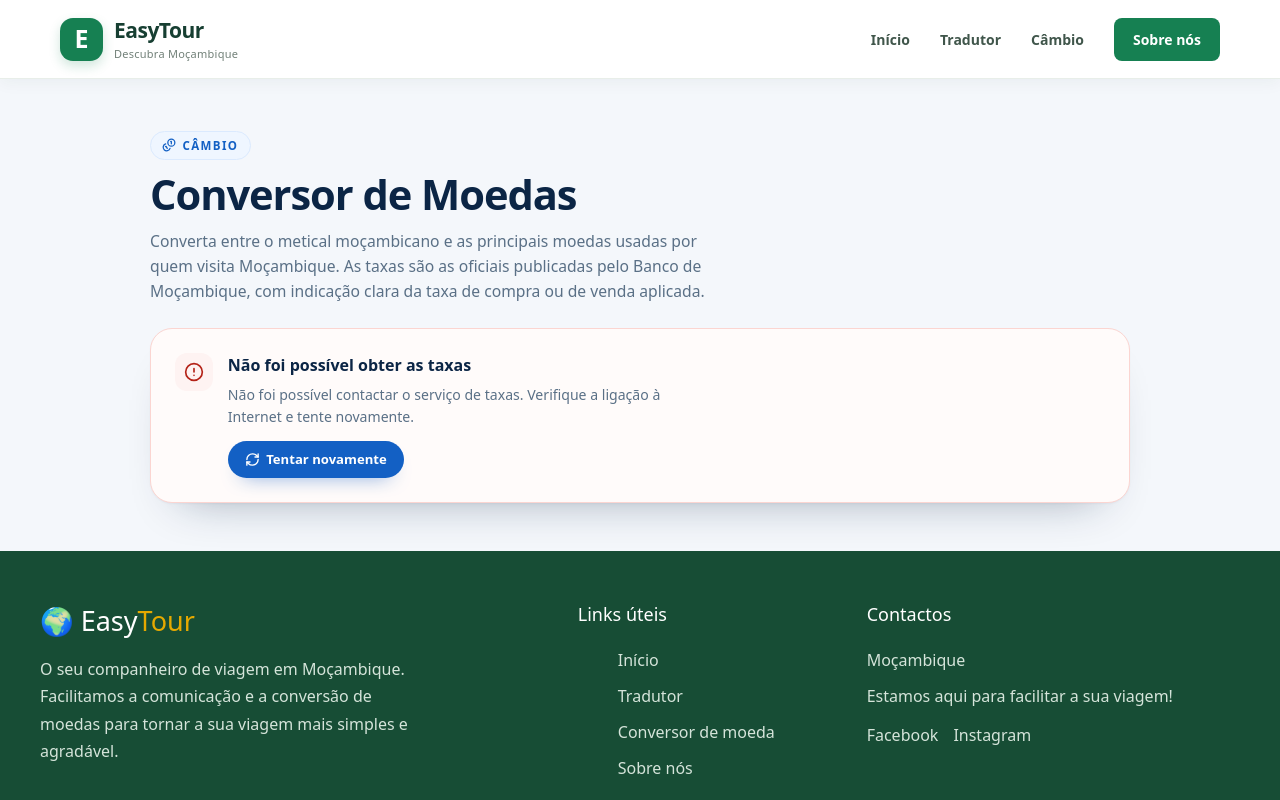
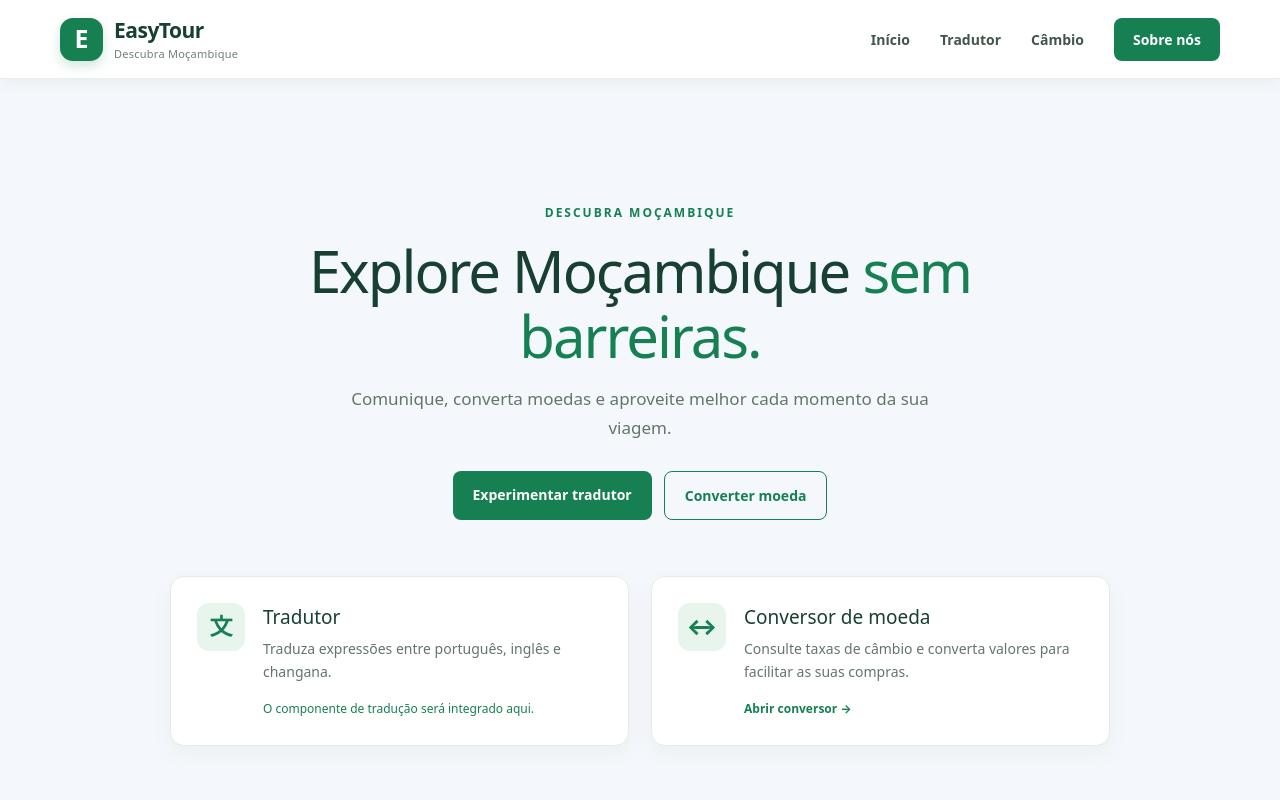
Before and after one commit to GuercoXavier/EasyTour, a Vue app in the folder EasyTour/: page / in a window 1280 px wide. Shown: the top 800 px of the page. Built offline with nearby package versions, Linux system fonts and the light colour scheme; no server answers.

Commit message:
Correcao da homepage

```diff
--- a/EasyTour/src/components/AppHeader.vue
+++ b/EasyTour/src/components/AppHeader.vue
@@ -1,13 +1,29 @@
+<script setup>
+import { ref } from 'vue'
+
+const menuOpen = ref(false)
+
+function closeMenu() {
+  menuOpen.value = false
+}
+</script>
+
 <template>
   <header class="site-header">
     <div class="header-container">
-      <a class="brand" href="#inicio" aria-label="EasyTour - página inicial" @click="closeMenu">
+
+      <RouterLink
+        class="brand"
+        to="/inicio"
+        aria-label="EasyTour - página inicial"
+        @click="closeMenu"
+      >
         <span class="brand-mark" aria-hidden="true">E</span>
         <span class="brand-copy">
           <strong>EasyTour</strong>
           <small>Descubra Moçambique</small>
         </span>
-      </a>
+      </RouterLink>
 
       <button
         class="menu-toggle"
@@ -19,25 +35,31 @@
         <span></span><span></span><span></span>
       </button>
 
-      <nav class="main-nav" :class="{ 'is-open': menuOpen }" aria-label="Navegação principal">
-        <a href="#inicio" class="nav-link" @click="closeMenu">Início</a>
-        <a href="#tradutor" class="nav-link" @click="closeMenu">Tradutor</a>
-        <a href="#cambio" class="nav-link" @click="closeMenu">Câmbio</a>
-        <a href="#sobre" class="nav-cta" @click="closeMenu">Sobre nós</a>
+      <nav
+        class="main-nav"
+        :class="{ 'is-open': menuOpen }"
+        aria-label="Navegação principal"
+      >
+        <RouterLink to="/inicio" class="nav-link" @click="closeMenu">
+          Início
+        </RouterLink>
+
+        <RouterLink to="/inicio#tradutor" class="nav-link" @click="closeMenu">
+          Tradutor
+        </RouterLink>
+
+        <RouterLink to="/cambio" class="nav-link" @click="closeMenu">
+          Câmbio
+        </RouterLink>
+
+        <RouterLink to="/inicio" class="nav-cta" @click="closeMenu">
+          Sobre nós
+        </RouterLink>
       </nav>
+
     </div>
   </header>
 </template>
-
-<script setup>
-import { ref } from 'vue'
-
-const menuOpen = ref(false)
-
-function closeMenu() {
-  menuOpen.value = false
-}
-</script>
 
 <style scoped>
 .site-header {
--- a/EasyTour/src/router/index.js
+++ b/EasyTour/src/router/index.js
@@ -1,14 +1,19 @@
+
 import { createRouter, createWebHashHistory } from 'vue-router'
+
+import HomeView from '@/views/HomeView.vue'
 import CurrencyView from '@/views/CurrencyView.vue'
 
-/**
- * O componente é publicado no GitHub Pages, onde não é possível reescrever
- * pedidos para o index.html. O histórico por hash garante que qualquer rota
- * continua a funcionar ao actualizar a página.
- */
 const routes = [
   {
     path: '/',
+    alias: '/inicio',
+    name: 'home',
+    component: HomeView,
+    meta: { title: 'Início' },
+  },
+  {
+    path: '/cambio',
     name: 'currency',
     component: CurrencyView,
     meta: { title: 'Conversor de Moedas' },
@@ -24,12 +29,20 @@ const routes = [
 const router = createRouter({
   history: createWebHashHistory(import.meta.env.BASE_URL),
   routes,
-  scrollBehavior: () => ({ top: 0 }),
+  scrollBehavior(to) {
+    if (to.hash) {
+      return {
+        el: to.hash,
+        behavior: 'smooth',
+      }
+    }
+
+    return { top: 0 }
+  },
 })
 
 router.afterEach((to) => {
-  const pageTitle = to.meta?.title ? `${to.meta.title} · EasyTour` : 'EasyTour · Conversor de Moedas'
-  document.title = pageTitle
+  document.title = `${to.meta?.title || 'EasyTour'} · EasyTour`
 })
 
 export default router
--- /dev/null
+++ b/EasyTour/src/views/HomeView.vue
@@ -0,0 +1,210 @@
+
+<template>
+  <main id="inicio" class="page-content">
+    <section class="welcome-section">
+      <span class="eyebrow">DESCUBRA MOÇAMBIQUE</span>
+
+      <h1>
+        Explore Moçambique
+        <span>sem barreiras.</span>
+      </h1>
+
+      <p>
+        Comunique, converta moedas e aproveite melhor
+        cada momento da sua viagem.
+      </p>
+
+      <div class="welcome-actions">
+        <RouterLink to="/inicio#tradutor" class="primary-action">
+          Experimentar tradutor
+        </RouterLink>
+
+        <RouterLink to="/cambio" class="secondary-action">
+          Converter moeda
+        </RouterLink>
+      </div>
+    </section>
+
+    <section class="feature-placeholders" aria-label="Ferramentas EasyTour">
+      <article id="tradutor" class="feature-card">
+        <span class="feature-icon">文</span>
+
+        <div>
+          <h2>Tradutor</h2>
+          <p>
+            Traduza expressões entre português, inglês e changana.
+          </p>
+          <small>O componente de tradução será integrado aqui.</small>
+        </div>
+      </article>
+
+      <article class="feature-card">
+        <span class="feature-icon">↔</span>
+
+        <div>
+          <h2>Conversor de moeda</h2>
+          <p>
+            Consulte taxas de câmbio e converta valores
+            para facilitar as suas compras.
+          </p>
+
+          <RouterLink to="/cambio" class="card-link">
+            Abrir conversor →
+          </RouterLink>
+        </div>
+      </article>
+    </section>
+  </main>
+</template>
+
+<style scoped>
+.page-content {
+  flex: 1;
+  width: min(1160px, calc(100% - 40px));
+  margin: 0 auto;
+  padding: 76px 0 86px;
+}
+
+.welcome-section {
+  max-width: 760px;
+  margin: 0 auto 56px;
+  text-align: center;
+}
+
+.eyebrow {
+  color: #168052;
+  font-size: 12px;
+  font-weight: 800;
+  letter-spacing: 2px;
+}
+
+.welcome-section h1 {
+  margin: 16px 0;
+  color: #173f32;
+  font-size: clamp(36px, 6vw, 58px);
+  line-height: 1.12;
+  letter-spacing: -2px;
+}
+
+.welcome-section h1 span {
+  color: #168052;
+}
+
+.welcome-section p {
+  max-width: 610px;
+  margin: 0 auto;
+  color: #64756b;
+  font-size: 17px;
+  line-height: 1.7;
+}
+
+.welcome-actions {
+  display: flex;
+  justify-content: center;
+  flex-wrap: wrap;
+  gap: 12px;
+  margin-top: 28px;
+}
+
+.primary-action,
+.secondary-action {
+  padding: 13px 20px;
+  border-radius: 8px;
+  text-decoration: none;
+  font-size: 14px;
+  font-weight: 700;
+}
+
+.primary-action {
+  background: #168052;
+  color: white;
+}
+
+.secondary-action {
+  border: 1px solid #168052;
+  color: #168052;
+}
+
+.feature-placeholders {
+  display: grid;
+  grid-template-columns: repeat(2, minmax(0, 1fr));
+  gap: 22px;
+}
+
+.feature-card {
+  display: flex;
+  align-items: flex-start;
+  gap: 18px;
+  padding: 26px;
+  border: 1px solid #e4ece6;
+  border-radius: 14px;
+  background: white;
+  box-shadow: 0 8px 25px rgb(25 65 45 / 4%);
+  scroll-margin-top: 100px;
+}
+
+.feature-icon {
+  flex: 0 0 48px;
+  width: 48px;
+  height: 48px;
+  display: grid;
+  place-items: center;
+  border-radius: 12px;
+  background: #e8f5ed;
+  color: #168052;
+  font-size: 23px;
+  font-weight: 800;
+}
+
+.feature-card h2 {
+  margin: 0 0 7px;
+  color: #173f32;
+  font-size: 19px;
+}
+
+.feature-card p {
+  margin: 0 0 12px;
+  color: #64756b;
+  font-size: 14px;
+  line-height: 1.6;
+}
+
+.feature-card small,
+.card-link {
+  color: #168052;
+  font-size: 12px;
+}
+
+.card-link {
+  font-weight: 700;
+  text-decoration: none;
+}
+
+@media (max-width: 700px) {
+  .page-content {
+    width: min(100% - 32px, 1160px);
+    padding: 55px 0 60px;
+  }
+
+  .welcome-section {
+    margin-bottom: 38px;
+  }
+
+  .welcome-section h1 {
+    letter-spacing: -1px;
+  }
+
+  .welcome-section p {
+    font-size: 15px;
+  }
+
+  .feature-placeholders {
+    grid-template-columns: 1fr;
+    gap: 14px;
+  }
+
+  .feature-card {
+    padding: 20px;
+  }
+}
+</style>
```
